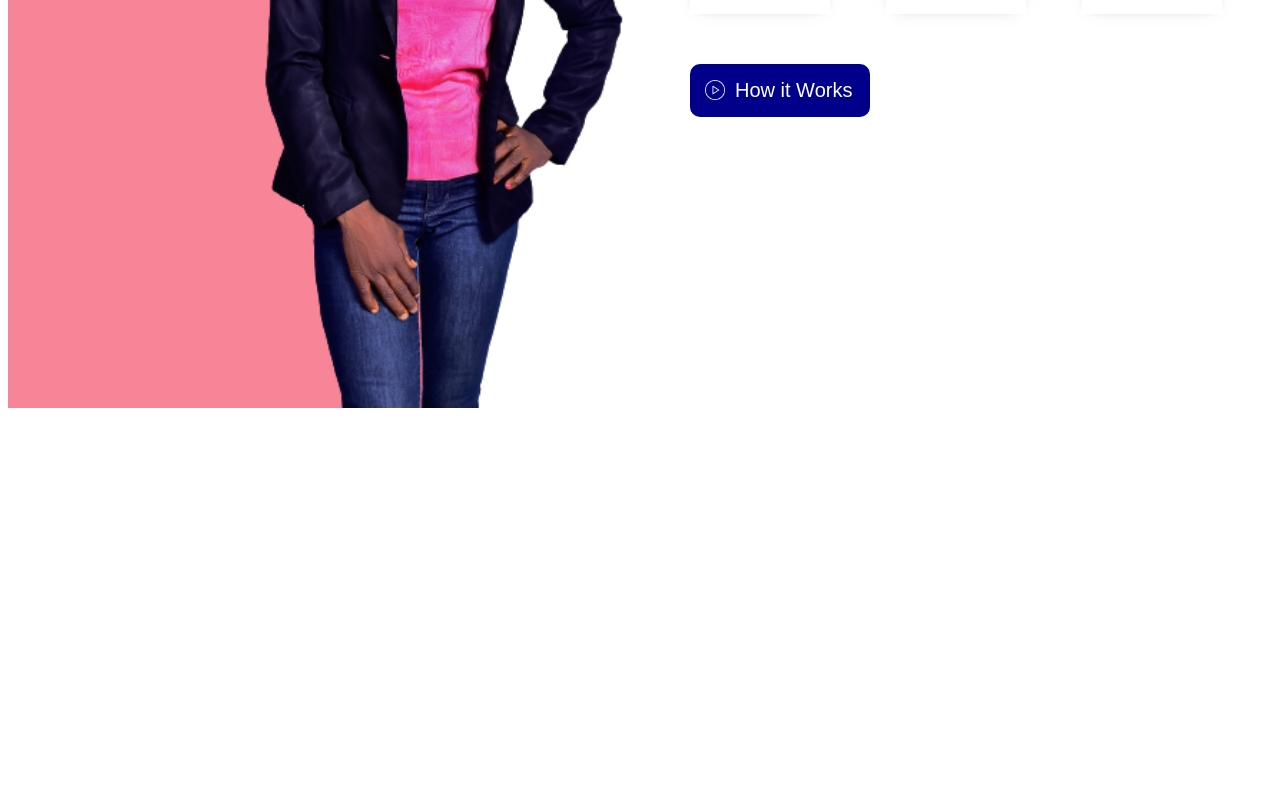
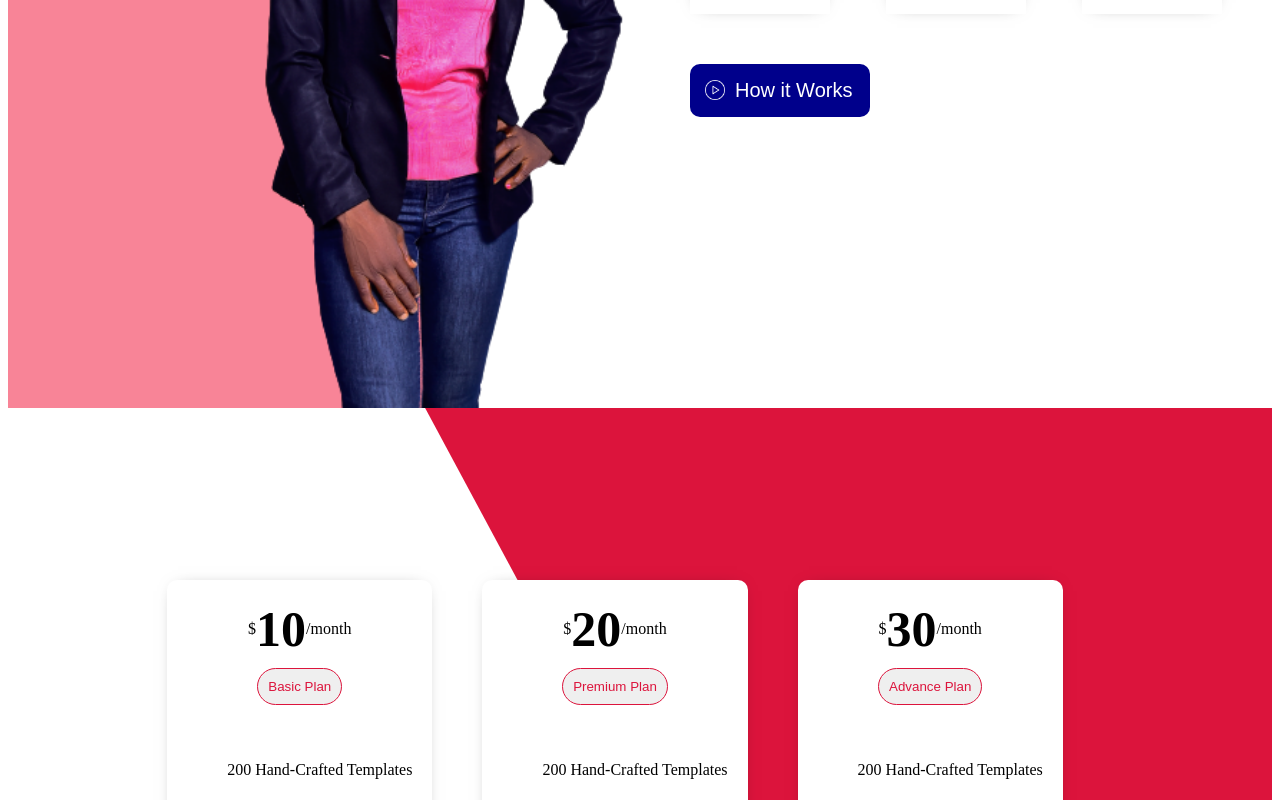
Before and after one commit to Justina177/JT-Digital-Agency, a React (Create React App) app: page / in a window 1280 px wide. Shown: the part 2000-2800 px from the top of the page. Before the commit the page ends 2416 px from the top, so only its background shows below. Built offline with nearby package versions, Linux system fonts and the light colour scheme.

Commit message:
Added price and PriceCard component

```diff
--- a/src/App.js
+++ b/src/App.js
@@ -3,6 +3,7 @@
 import Featured from './Components/Featured';
 import Intro from './Components/Intro';
 import Navbar from './Components/Navbar/Navbar';
+import Price from './Components/Price';
 import Service from './Components/Service';
 
 const Container = styled.div`
@@ -35,7 +36,14 @@
   ${Shape}
   clip-path: polygon(0 0, 33% 0, 33% 100%, 0 100%);
   background-color: #f88497;
-`
+`;
+
+const PriceShape = styled.div`
+  ${Shape}
+  clip-path: polygon(33% 0, 100% 0%, 100% 100%, 67% 100%);
+  background-color: crimson;
+`;
+
 
 function App() {
   return (
@@ -45,19 +53,22 @@
         <Intro />
         <IntoShape />
       </Container>
+
       <Container>
         <Featured />
         <FeaturedShape />
       </Container>
+
       <Container>
         <Service />
         <ServiceShape />
       </Container>
 
-
-
+      <Container>
+        <Price/>
+        <PriceShape/>
+      </Container>
     </div>
-    // 54:08
   );
 }
 
--- /dev/null
+++ b/src/Components/Price.jsx
@@ -0,0 +1,23 @@
+import React from 'react';
+import styled from 'styled-components';
+import PriceCard from './PriceCard';
+
+const Container = styled.div`
+height: 100%;
+display: flex;
+justify-content: center;
+align-items: center;
+`
+
+const Price = ({price, type}) => {
+  return (
+    <Container>
+        <PriceCard price="10" type="Basic" />
+        <PriceCard price="20" type="Premium" />
+        <PriceCard price="30" type="Advance" />
+    </Container>
+
+  )
+}
+
+export default Price
--- /dev/null
+++ b/src/Components/PriceCard.jsx
@@ -0,0 +1,70 @@
+import React from 'react';
+import styled from 'styled-components';
+
+const Container = styled.div`
+    margin-right: 50px;
+    padding: 20px;
+    -webkit-box-shadow: 0px 0px 17px -11px rgba(0, 0, 0, 0.58);
+    box-shadow: 0px 0px 17px -11px rgba(0, 0, 0, 0.58);
+    background-color: white;
+    border-radius: 10px;
+    display: flex;
+    flex-direction: column;
+    align-items: center;
+`;
+
+const PriceContainer = styled.div`
+    display: flex;
+    align-items: center;
+`;
+
+const Price = styled.span`
+font-weight: bold;
+font-size: 50px;
+`;
+
+const Type = styled.button`
+    padding: 10px;
+    margin: 10px 0;
+    border: 1.5px solid crimson;
+    color: crimson;
+    border-radius: 20px;
+`;
+
+const List = styled.ul`
+    list-style: none;
+`;
+
+const ListItem = styled.li`
+    margin: 30px 0;
+`;
+
+const Button = styled.button`
+    border: none;
+    background-color: darkblue;
+    color: white;
+    font-size: 16px;
+    font-weight: bold;
+    padding: 15px;
+    border-radius: 10px;
+`;
+
+const PriceCard = ({price, type}) => {
+  return (
+    <Container>
+        <PriceContainer>
+            $<Price>{price}</Price>/month
+        </PriceContainer>
+        <Type>{type} Plan</Type>
+        <List>
+        <ListItem>200 Hand-Crafted Templates</ListItem>
+        <ListItem>Exclusive Support</ListItem>
+        <ListItem>50+ PreBuilt Websites</ListItem>
+        <ListItem>Premium Plugins</ListItem>{" "}
+        </List>
+        <Button>Join Now</Button>
+    </Container>
+  )
+}
+
+export default PriceCard
```
Lines whose indentation alone changed are shown as unchanged.
